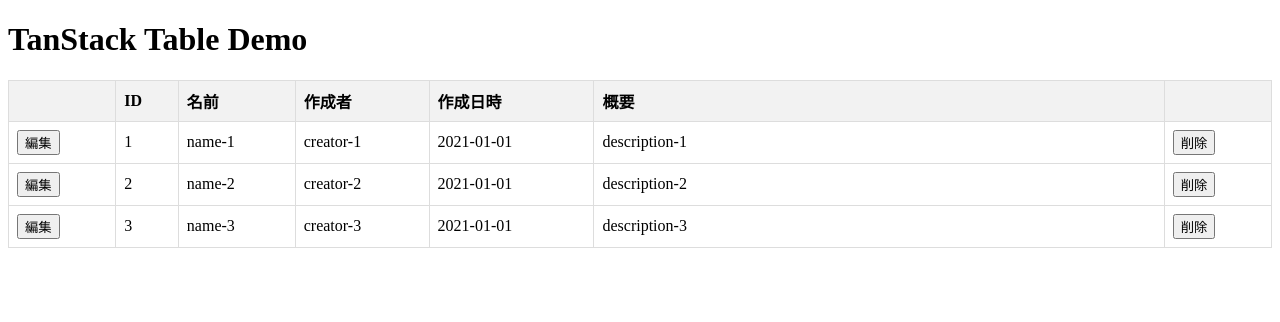
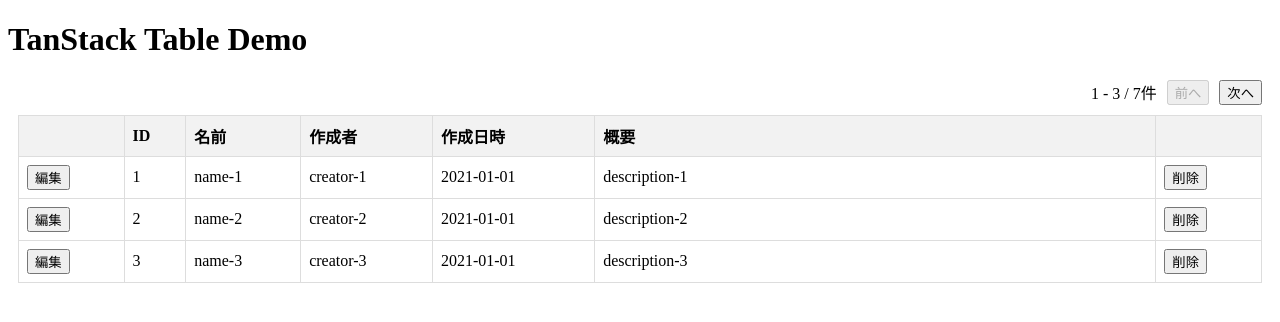
Before and after one commit to nus3/tanstack-table-demo, a React (Vite) app: page / in a window 1280 px wide. Shown: the top 322 px of the page. Built offline with nearby package versions, Linux system fonts and the light colour scheme.

Commit message:
add pagination

```diff
--- a/src/components/Table.module.css
+++ b/src/components/Table.module.css
@@ -18,3 +18,14 @@
 .sort-btn:hover {
   cursor: pointer;
 }
+
+.pagination {
+  display: flex;
+  justify-content: flex-end;
+  gap: 10px;
+  margin-bottom: 10px;
+}
+
+.wrapper {
+  margin: 10px;
+}
--- a/src/components/Table.tsx
+++ b/src/components/Table.tsx
@@ -1,13 +1,14 @@
 import {
+  PaginationState,
   SortingState,
   createColumnHelper,
   flexRender,
   getCoreRowModel,
   useReactTable,
 } from "@tanstack/react-table";
-import { FC, useEffect, useState } from "react";
+import { FC, useEffect, useMemo, useState } from "react";
 import classes from "./Table.module.css";
-import { fetchSortedData } from "../fetchData";
+import { fetchPaginationData, fetchSortedData } from "../fetchData";
 
 export type Nus3Info = {
   id: string;
@@ -101,8 +102,20 @@
 
 export const Table: FC<TableProps> = () => {
   const [data, setData] = useState(() => [...defaultData]);
-  // eslint-disable-next-line @typescript-eslint/no-unused-vars
   const [sorting, setSorting] = useState<SortingState>([]);
+  const [{ pageIndex, pageSize }, setPagination] = useState<PaginationState>({
+    pageIndex: 0,
+    pageSize: 3,
+  });
+  const [totalCount, setTotalCount] = useState(0);
+
+  const pagination = useMemo(
+    () => ({
+      pageIndex,
+      pageSize,
+    }),
+    [pageIndex, pageSize]
+  );
 
   // useEffectを使わずにonSortingChangeの中でいい感じにできそうな気もする
   useEffect(() => {
@@ -115,19 +128,54 @@
     handleChangeSort();
   }, [sorting]);
 
+  // useEffectを使わずにonPaginationChangeの中でいい感じにできそうな気もする
+  useEffect(() => {
+    const handleChangePage = async () => {
+      const { data, count } = await fetchPaginationData(pageIndex);
+      setData(data);
+      setTotalCount(count);
+    };
+
+    // サーバーサイド側の時は、データを取得するまではloadingの表示をしたほうが良さそう
+    handleChangePage();
+  }, [pageIndex, pagination]);
+
   const table = useReactTable({
     data,
     columns,
     state: {
       sorting,
+      pagination,
     },
+    pageCount: 3, // apiから取得する
+    onPaginationChange: setPagination,
     onSortingChange: setSorting,
     getCoreRowModel: getCoreRowModel(),
     debugTable: true,
     manualSorting: true,
+    manualPagination: true,
   });
 
+  const from = useMemo(() => pageIndex * pageSize + 1, [pageIndex, pageSize]);
+  const to = useMemo(() => from + pageSize - 1, [from, pageSize]);
+
   return (
+    <div className={classes.wrapper}>
+      <div className={classes.pagination}>
+        {from} - {to} / {totalCount}件
+        <button
+          onClick={() => table.previousPage()}
+          disabled={!table.getCanPreviousPage()}
+        >
+          前へ
+        </button>
+        <button
+          onClick={() => table.nextPage()}
+          disabled={!table.getCanNextPage()}
+        >
+          次へ
+        </button>
+      </div>
       <table className={classes.table}>
         <thead>
           {table.getHeaderGroups().map((headerGroup) => (
@@ -170,5 +218,6 @@
           ))}
         </tbody>
       </table>
+    </div>
   );
 };
--- a/src/fetchData.ts
+++ b/src/fetchData.ts
@@ -1,4 +1,4 @@
-import { SortingState } from "@tanstack/react-table";
+import { PaginationState, SortingState } from "@tanstack/react-table";
 import { Nus3Info } from "./components/Table";
 
 export const fetchSortedData = async (sorting: SortingState) => {
@@ -56,3 +56,89 @@
 
   return data;
 };
+
+export const fetchPaginationData = async (
+  pageIndex: PaginationState["pageIndex"]
+) => {
+  await new Promise((r) => setTimeout(r, 500));
+
+  if (pageIndex === 0) {
+    return {
+      data: [
+        {
+          id: "1",
+          name: "name-1",
+          creator: "creator-1",
+          createdAt: "2021-01-01",
+          description: "description-1",
+        },
+        {
+          id: "2",
+          name: "name-2",
+          creator: "creator-2",
+          createdAt: "2021-01-01",
+          description: "description-2",
+        },
+        {
+          id: "3",
+          name: "name-3",
+          creator: "creator-3",
+          createdAt: "2021-01-01",
+          description: "description-3",
+        },
+      ],
+      count: 7,
+    };
+  }
+
+  if (pageIndex === 1) {
+    return {
+      data: [
+        {
+          id: "4",
+          name: "name-4",
+          creator: "creator-4",
+          createdAt: "2021-01-01",
+          description: "description-4",
+        },
+        {
+          id: "5",
+          name: "name-5",
+          creator: "creator-5",
+          createdAt: "2021-01-01",
+          description: "description-5",
+        },
+        {
+          id: "6",
+          name: "name-6",
+          creator: "creator-6",
+          createdAt: "2021-01-01",
+          description: "description-6",
+        },
+      ],
+      count: 7,
+    };
+  }
+
+  if (pageIndex === 2) {
+    return {
+      data: [
+        {
+          id: "7",
+          name: "name-7",
+          creator: "creator-7",
+          createdAt: "2021-01-01",
+          description: "description-7",
+        },
+      ],
+      count: 7,
+    };
+  }
+
+  const data: Nus3Info[] = [];
+
+  return {
+    data,
+    count: 7,
+  };
+};
```
Lines whose indentation alone changed are shown as unchanged.
